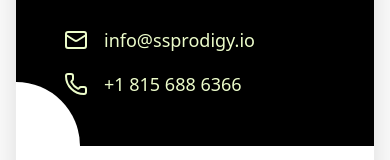
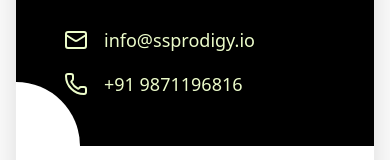
Before and after one commit to DigiRocket-Technologies/DigirocketCareers, a React (Vite) app: page /contact-us in a window 390 px wide. Shown: the part 379-539 px from the top of the page. Built offline with nearby package versions, Linux system fonts and the light colour scheme.

Commit message:
phone no updated

```diff
--- a/src/pages/Contact.tsx
+++ b/src/pages/Contact.tsx
@@ -1,5 +1,5 @@
 import React, { useEffect, useState } from "react";
-import { Mail, Phone, User, Send,} from "lucide-react";
+import { Mail, Phone, User, Send } from "lucide-react";
 import HomeNavbar from "../components/HomeComponents/HomeNavbar";
 import Footer from "../components/Footer";
 
@@ -84,20 +84,19 @@ const Contact = () => {
 
       const data = await response.json();
 
-      if(!data?.success)
-      throw new Error(data?.message)
+      if (!data?.success) throw new Error(data?.message);
 
       setIsSubmitting(false);
       setFormData({ name: "", email: "", phone: "" });
     } catch (err) {
       setIsSubmitting(false);
-      console.error("Error submitting form:",err);
+      console.error("Error submitting form:", err);
     }
   };
 
-  useEffect(()=>{
-    window.scrollTo(0,0)
-  },[])
+  useEffect(() => {
+    window.scrollTo(0, 0);
+  }, []);
 
   return (
     <>
@@ -123,7 +122,7 @@ const Contact = () => {
                   </div>
                   <div className="flex items-center text-lime-100">
                     <Phone className="w-6 h-6 mr-4" />
-                    <span className="text-lg">+1 815 688 6366</span>
+                    <span className="text-lg">+91 9871196816</span>
                   </div>
                 </div>
               </div>
```
